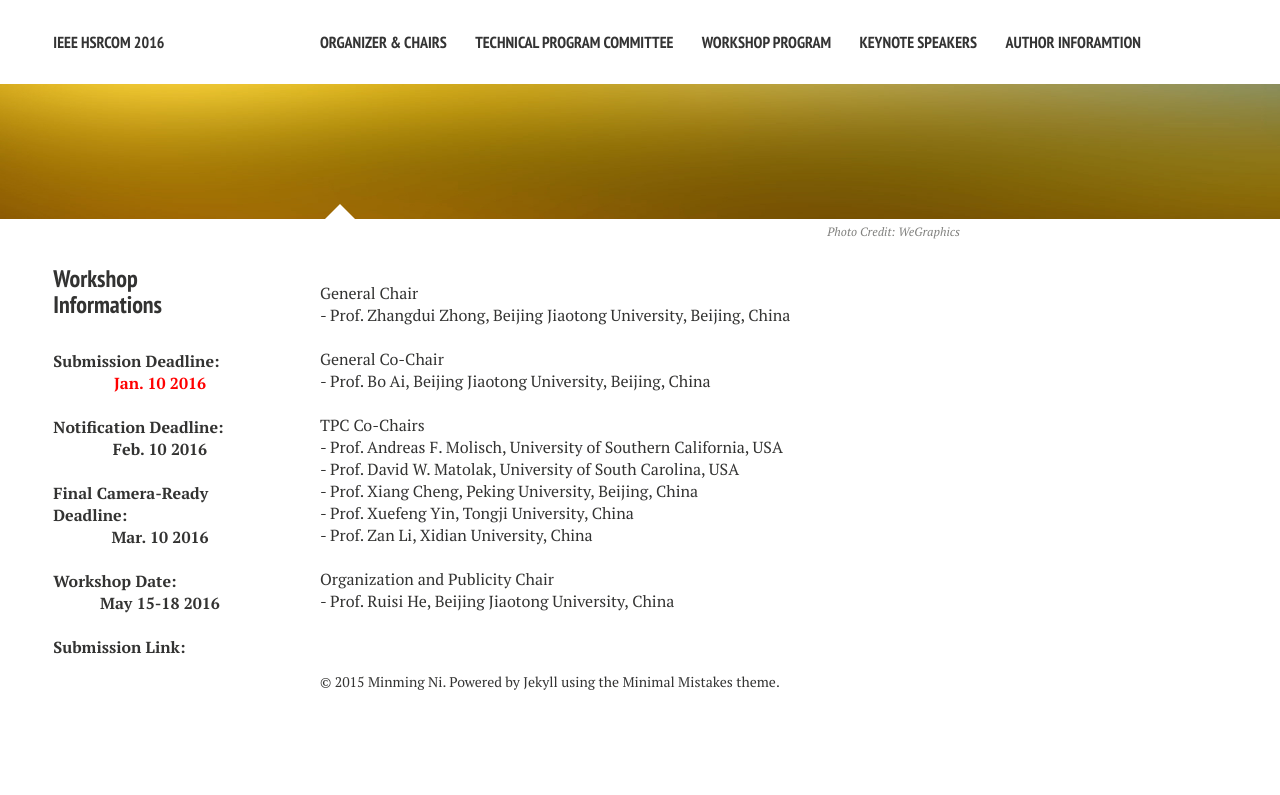
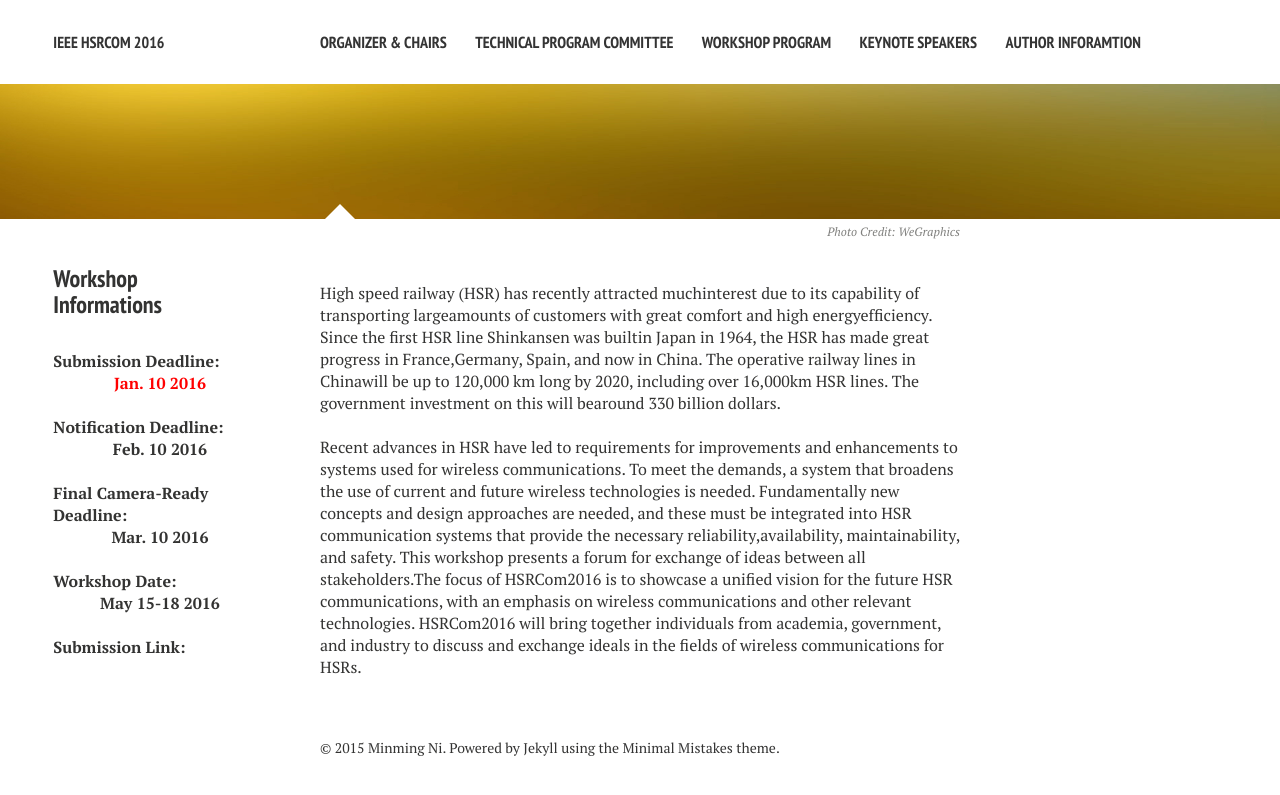
Before and after one commit to maxxx437/hsrcom2016, a Jekyll site: the page built from authors/index.md, in a window 1280 px wide. Shown: the top 795 px of the page. Built offline with Jekyll 4.4.1, drawn with Linux system fonts in a browser that asks for light colours; nearby versions of some CDN libraries.

Commit message:
Update index.md

```diff
--- a/authors/index.md
+++ b/authors/index.md
@@ -8,7 +8,5 @@ image:
   creditlink: http://wegraphics.net/downloads/free-ultimate-blurred-background-pack/
 ---
 
-General Chair<br>- Prof. Zhangdui Zhong, Beijing Jiaotong University, Beijing, China
-<br><br>General Co-Chair<br>-	Prof. Bo Ai, Beijing Jiaotong University, Beijing, China
-<br><br>TPC Co-Chairs<br>-	Prof. Andreas F. Molisch, University of Southern California, USA<br>-	Prof. David W. Matolak, University of South Carolina, USA<br>-	Prof. Xiang Cheng, Peking University, Beijing, China<br>-	Prof. Xuefeng Yin, Tongji University, China<br>-	Prof. Zan Li, Xidian University, China
-<br><br>Organization and Publicity Chair<br>-	Prof. Ruisi He, Beijing Jiaotong University, China
+
+High speed railway (HSR) has recently attracted muchinterest due to its capability of transporting largeamounts of customers with great comfort and high energyefficiency. Since the first HSR line Shinkansen was builtin Japan in 1964, the HSR has made great progress in France,Germany, Spain, and now in China. The operative railway lines in Chinawill be up to 120,000 km long by 2020, including over 16,000km HSR lines. The government investment on this will bearound 330 billion dollars.<br><br>Recent advances in HSR have led to requirements for improvements and enhancements to systems used for wireless communications. To meet the demands, a system that broadens the use of current and future wireless technologies is needed. Fundamentally new concepts and design approaches are needed, and these must be integrated into HSR communication systems that provide the necessary reliability,availability, maintainability, and safety. This workshop presents a forum for exchange of ideas between all stakeholders.The focus of HSRCom2016 is to showcase a unified vision for the future HSR communications, with an emphasis on wireless communications and other relevant technologies. HSRCom2016 will bring together individuals from academia, government, and industry to discuss and exchange ideals in the fields of wireless communications for HSRs.
```
